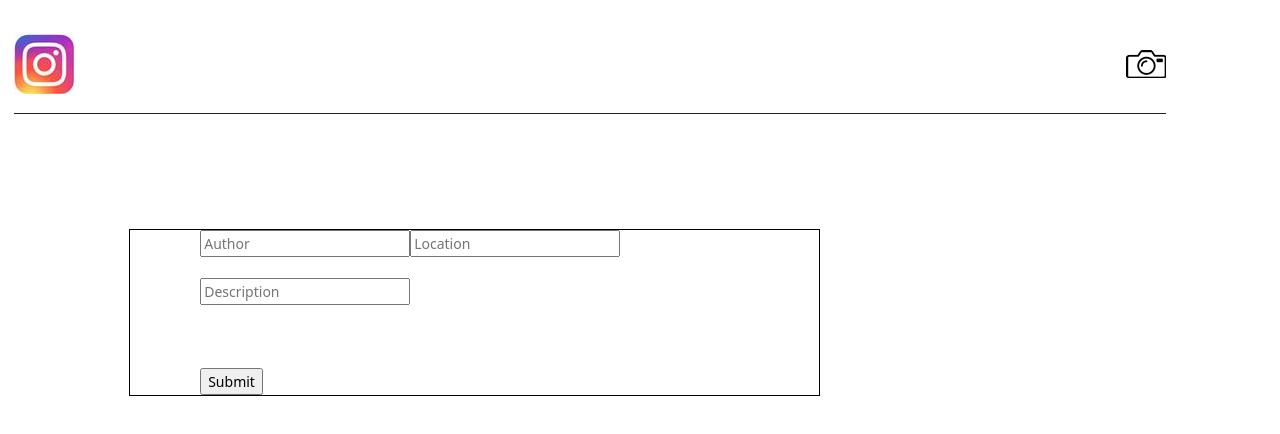
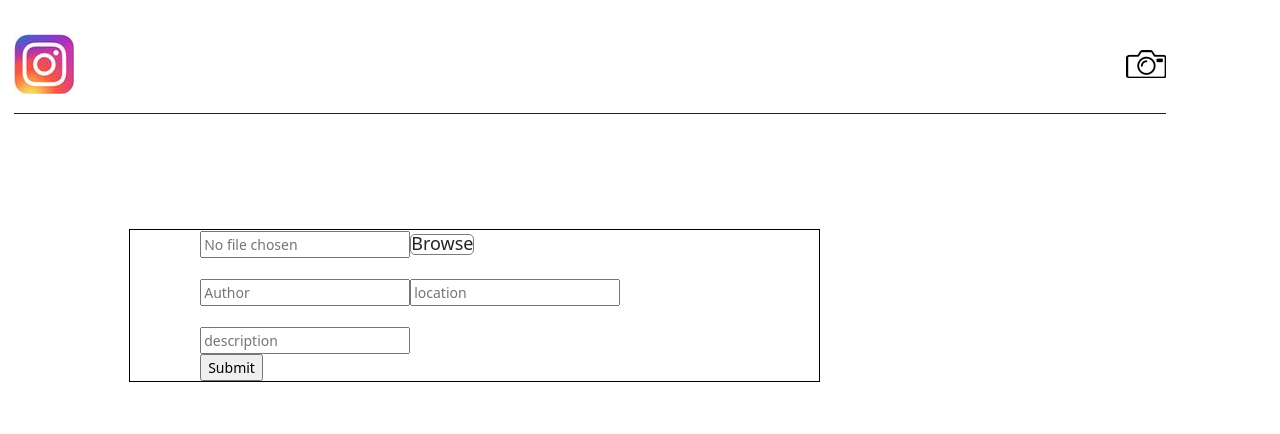
Before and after one commit to dnyaneshskamthe/instaColne-fe, a React (Create React App) app: page /create in a window 1280 px wide. Shown: the top 434 px of the page. Built offline with nearby package versions, Linux system fonts and the light colour scheme.

Commit message:
fixed ui

```diff
--- a/src/components/CreatePosts.jsx
+++ b/src/components/CreatePosts.jsx
@@ -1,134 +1,62 @@
-import React, { useRef } from 'react';
-import { useNavigate } from 'react-router-dom'; // For redirection
+import React ,{useState}from 'react'
 // import {useHistory} from 'react-router-dom'
 // import {useNavigate} from 'react-router-dom';
-import Header from "./Header";
-import "../components/basic/CreatePosts.css";
-const  CreatePosts =()=> {
-  const authorRef = useRef(null);
-  const locationRef = useRef(null);
-  const descriptionRef = useRef(null);
-  const fileRef = useRef(null);
-  const navigate = useNavigate(); // Used for redirection
+import Header from './Header';
+import '../components/basic/CreatePosts.css';
+function CreatePosts() {
+    const redirectURL =window.location.href.substring(0, window.location.href.length - 6) +"Postview";
+    console.log(redirectURL);
+    // const history=useHistory();
+    // const navigate = useNavigate();
+    const [user,setUser]=useState({
+        image:"", author:"",location:"",description:""
+    });
+    let uname,value;
+    const handleInputs=(e)=>{
+        console.log(e);
+        uname=e.target.name;
+        value=e.target.value
 
-  const handleSubmit = async (event) => {
-    event.preventDefault();
+        setUser({...user,[uname]:value});
+    }
+    // const handleSubmit=async (e)=>{
+    //     e.preventDefault();
+    //     const {image,author,location,description}=user;
+    //     const res=await fetch('/api/v1/posts',{
+    //         method:"POST",
+    //         headers:{
+    //             "Content-Type":"applicaion/json"
+    //         },
+    //         body:JSON.stringify({
+    //             image,author,location,description
+    //         })
+    //     });
+    //     const data=await res.json();
+    //     if(!data){
+    //         window.alert('Failed to post');
+    //     }
+    //     else{
+    //         window.alert('Post successfully');
+    //         navigate("/LandingPage");
+    //     }
+    // }
+  return (
 
-    // Get the values from the refs
-    const author = authorRef.current.value;
-    const location = locationRef.current.value;
-    const description = descriptionRef.current.value;
-    const file = fileRef.current.files[0];
-    const formData = new FormData();
-    formData.append('author', author);
-    formData.append('location', location);
-    formData.append('description', description);
-    if (file) {
-      formData.append('image', file);
-    }
+    <div className="wrapper">
+        <Header/>
+        <div className="createpost">
+        <form action= {`${process.env.REACT_APP_API_URL}/api/v1/posts`} method="post" encType='multipart/form-data'>
+        {/* <form action="https://insta-clone-be-dnyanesh.herokuapp.com/api/v1/posts" method="post" encType='multipart/form-data'> */}
+            <span><input type="text"name="image" value={user.image}placeholder='No file chosen'/></span><span><input type="file" id="file" name="image" value={user.image} onChange={handleInputs}accept="image/*"/></span>
+            <span id='ibtn'><label name='label' for='file'>Browse</label></span>
+            <br/><br/>
+            <input type="text" name="author" value={user.author} onChange={handleInputs}placeholder='Author'/><input type="text" name="location" value={user.location} onChange={handleInputs} placeholder='location'/>
+            <br/><br/><input type='text' name='description' value={user.description} onChange={handleInputs} placeholder='description'/><br/>
+            {/* <button  id='post-btn' type='submit' onClick={handleSubmit} >Post</button> */}
+            <input type="text" name ="redirectURL" value={redirectURL} style={{display:"none"}} />
+            <input type="submit"/>       </form></div>
+    </div>
+  )
+}
 
-    try {
-      // Make the API call to submit the form data
-      const response = await fetch(`${process.env.REACT_APP_API_URL}/api/v1/posts`, {
-        method: 'POST',
-        headers: {
-          'Content-Type': 'application/json',
-        },
-         body: formData,
-      });
-
-      if (response.ok) {
-        // Redirect to the PostView page upon successful submission
-        navigate('/PostView'); // Update '/PostView' with the correct route
-      } else {
-        // Handle submission error here, if needed
-      }
-    } catch (error) {
-      // Handle any network or other errors here
-    }
-  };
-
-
-  //   window.location.href.substring(0, window.location.href.length - 6) +
-  //   "PostView";
-  // console.log(redirectURL);
-  // // const history=useHistory();
-  // // const navigate = useNavigate();
-  // const [user, setUser] = useState({
-  //   image: "",
-  //   author: "",
-  //   location: "",
-  //   description: "",
-  // });
-  // let uname, value;
-  // const handleInputs = (e) => {
-  //   console.log(e);
-  //   uname = e.target.name;
-  //   value = e.target.value;
-
-  //   setUser({ ...user, [uname]: value });
-  // };
-  // // const handleSubmit=async (e)=>{
-  // //     e.preventDefault();
-  // //     const {image,author,location,description}=user;
-  // //     const res=await fetch('/api/v1/posts',{
-  // //         method:"POST",
-  // //         headers:{
-  // //             "Content-Type":"applicaion/json"
-  // //         },
-  // //         body:JSON.stringify({
-  // //             image,author,location,description
-  // //         })
-  // //     });
-  // //     const data=await res.json();
-  // //     if(!data){
-  // //         window.alert('Failed to post');
-  // //     }
-  // //     else{
-  // //         window.alert('Post successfully');
-  // //         navigate("/LandingPage");
-  // //     }
-
-  return (
-    <div className="wrapper">
-      <Header />
-      <div className="createpost">
-        <form onSubmit={handleSubmit}>
-          <input
-            type="text"
-            name="author"
-            ref={authorRef}
-            placeholder="Author"
-          />
-          <input
-            type="text"
-            name="location"
-            ref={locationRef}
-            placeholder="Location"
-          />
-          <br />
-          <br />
-          <input
-            type="text"
-            name="description"
-            ref={descriptionRef}
-            placeholder="Description"
-          />
-          <br />
-          <br />
-          <input
-            type="file"
-            name="image"
-            ref={fileRef}
-            accept="image/*"
-          />
-          <br />
-          <br />
-          <input type="submit" value="Submit" />
-        </form>
-      </div>
-    </div>
-  );
-};
-
-export default CreatePosts;
+export default CreatePosts
```
